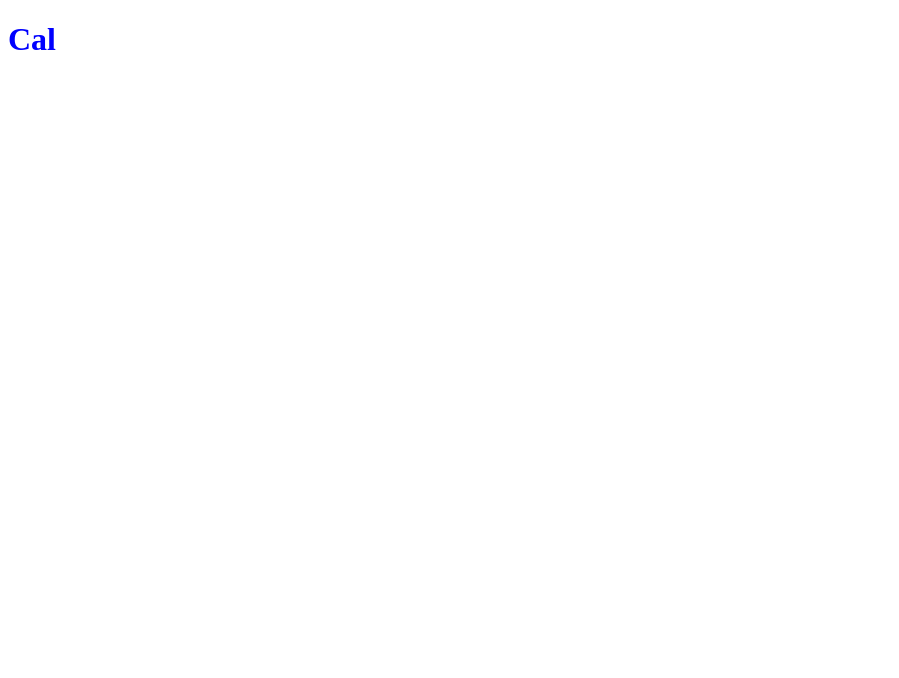
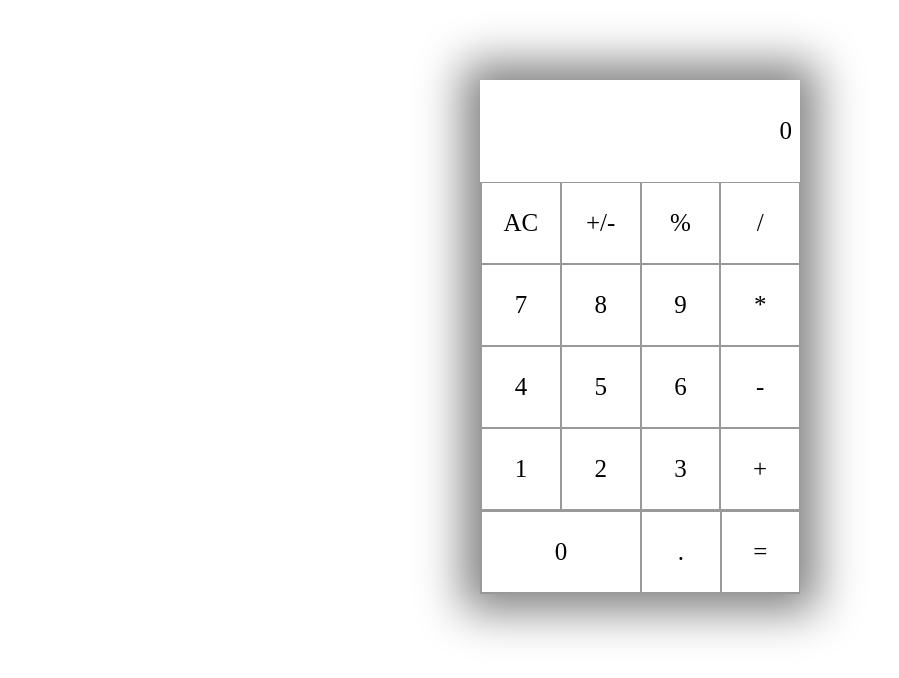
Before and after one commit to stay0nly/Calculator, a plain HTML site: page index.html in a window 1280 px wide. Shown: the whole page, without its empty margins (0-899 px from the left). Drawn offline with Linux system fonts and the light colour scheme.

Commit message:
First styling version

```diff
--- a/index.html
+++ b/index.html
@@ -8,7 +8,33 @@
     <title>Calc it now!</title>
 </head>
 <body>
-    <h1>Cal</h1>
+    <div class="container">
+        <div class="display">0</div>
+        <div class="buttons">
+            <div class="button">AC</div>
+            <div class="button">+/-</div>
+            <div class="button">%</div>
+            <div class="button">/</div>
+            <div class="button">7</div>
+            <div class="button">8</div>
+            <div class="button">9</div>
+            <div class="button">*</div>
+            <div class="button">4</div>
+            <div class="button">5</div>
+            <div class="button">6</div>
+            <div class="button">-</div>
+            <div class="button">1</div>
+            <div class="button">2</div>
+            <div class="button">3</div>
+            <div class="button">+</div>
+        </div>
+        <div class="buttons last">
+            <div class="button" id="zero">0</div>
+            <div class="button">.</div>
+            <div class="button" id="equal">=</div>
+        </div>
+
+    </div>
 
 
 
--- a/styles.css
+++ b/styles.css
@@ -1,3 +1,50 @@
-h1 {
-    color: blue;
+body {
+    text-align: center;
 }
+
+.container {
+    max-width: 320px;
+    margin: 10vh auto 0 auto;
+    box-shadow: 0px 0px 43px 17px gray;
+}
+
+.display {
+    text-align: right;
+    height: 70px;
+    line-height: 70px;
+    padding: 16px 8px;
+    font-size: 25px;
+}
+
+.buttons {
+    display: grid;
+    border-bottom: 1px solid #999;
+    border-left: 1px solid #999;
+    grid-template-columns: 1fr 1fr 1fr 1fr;
+}
+
+.buttons.last {
+    grid-template-columns: 1fr 1fr 1fr;
+}
+
+.buttons > div {
+    border-top: 1px solid #999;
+    border-right: 1px solid #999;
+}
+
+.button {
+    border: 0.5px solid #999;
+    line-height: 80px;
+    text-align: center;
+    cursor: pointer;
+    font-size: 25px;
+}
+
+.button:hover {
+    background-color: rgb(218, 217, 217);
+    transition: .2s linear;
+}
+
+#zero {
+    width: 158px;
+}
```
